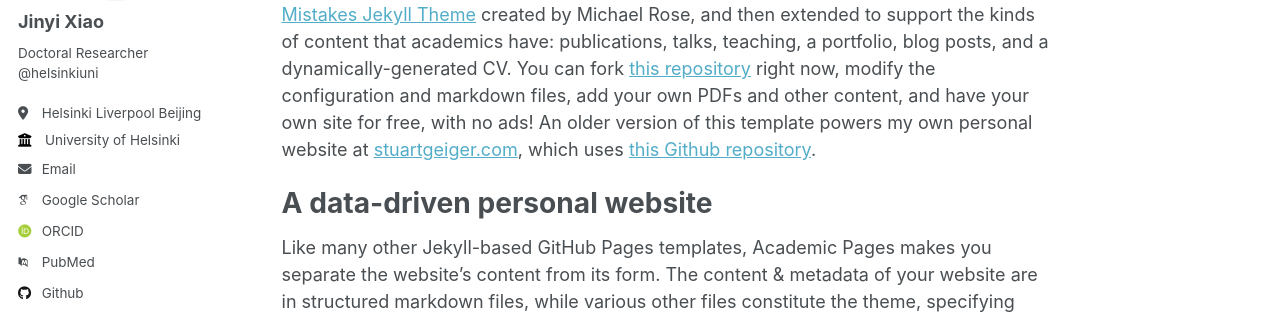
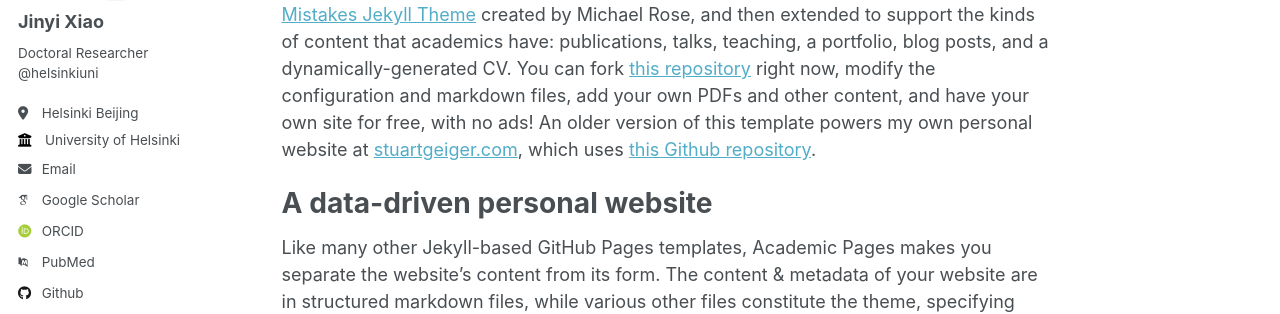
Before and after one commit to Xxiaojinyi/Xxiaojinyi.github.io, a Jekyll site: the page built from _pages/about.md, in a window 1280 px wide. Shown: the part 255-569 px from the top of the page. Built offline with Jekyll 4.4.1, drawn with Linux system fonts in a browser that asks for light colours; some web fonts are replaced.

Commit message:
Update _config.yml

```diff
--- a/_config.yml
+++ b/_config.yml
@@ -24,8 +24,8 @@ author:
   avatar           : "Jinyi_Photo.png"
   name             : "Jinyi Xiao"
   pronouns         : # example: "she/her"
-  bio              : "Doctoral \n Researcher \n @helsinkiuni"
-  location         : "Helsinki \n Liverpool \n Beijing"
+  bio              : "Doctoral Researcher \n @helsinkiuni"
+  location         : "Helsinki \ Beijing"
   employer         : "University of Helsinki"
   uri              : # URL
   email            : "jinyi.xiao@helsinki.fi"
```
